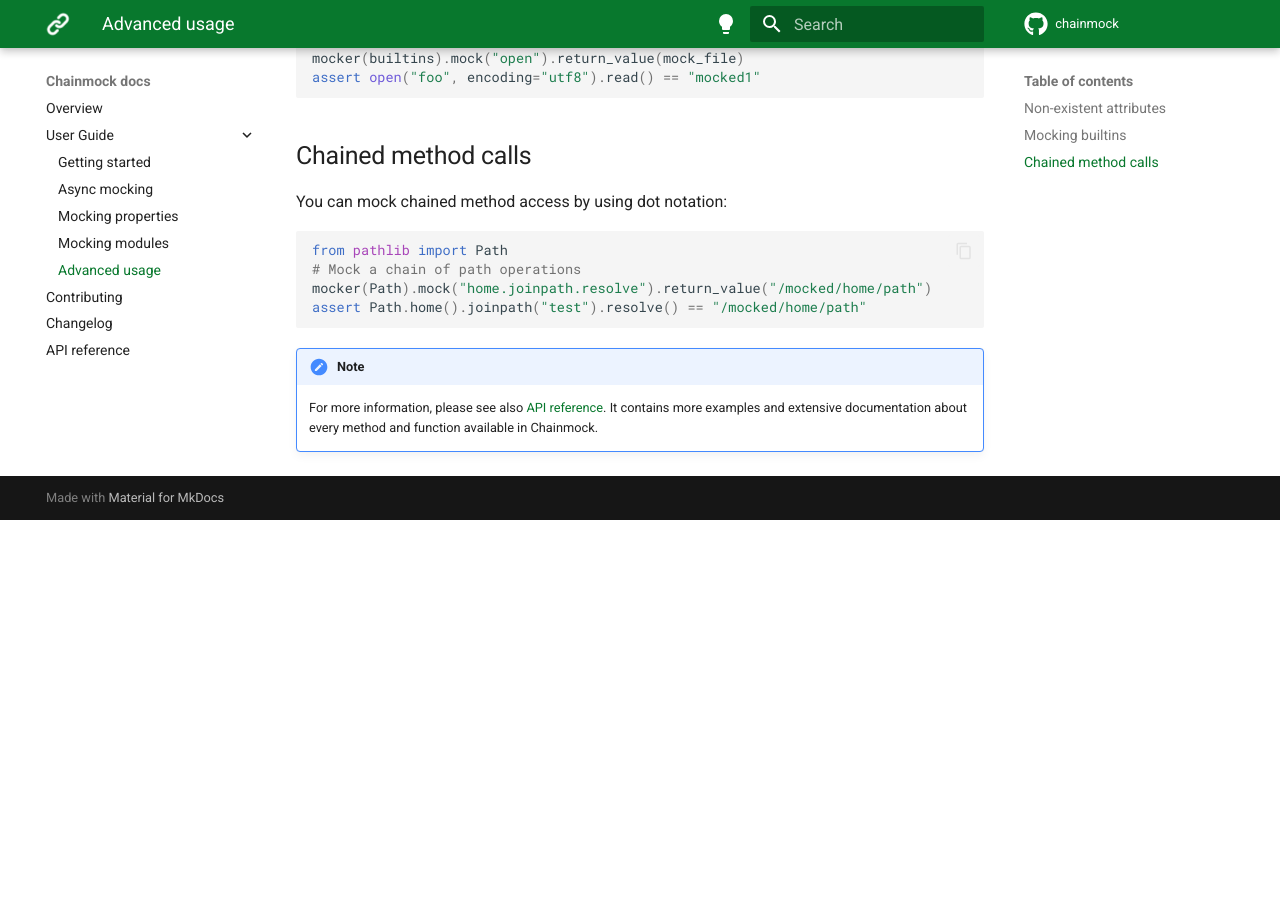
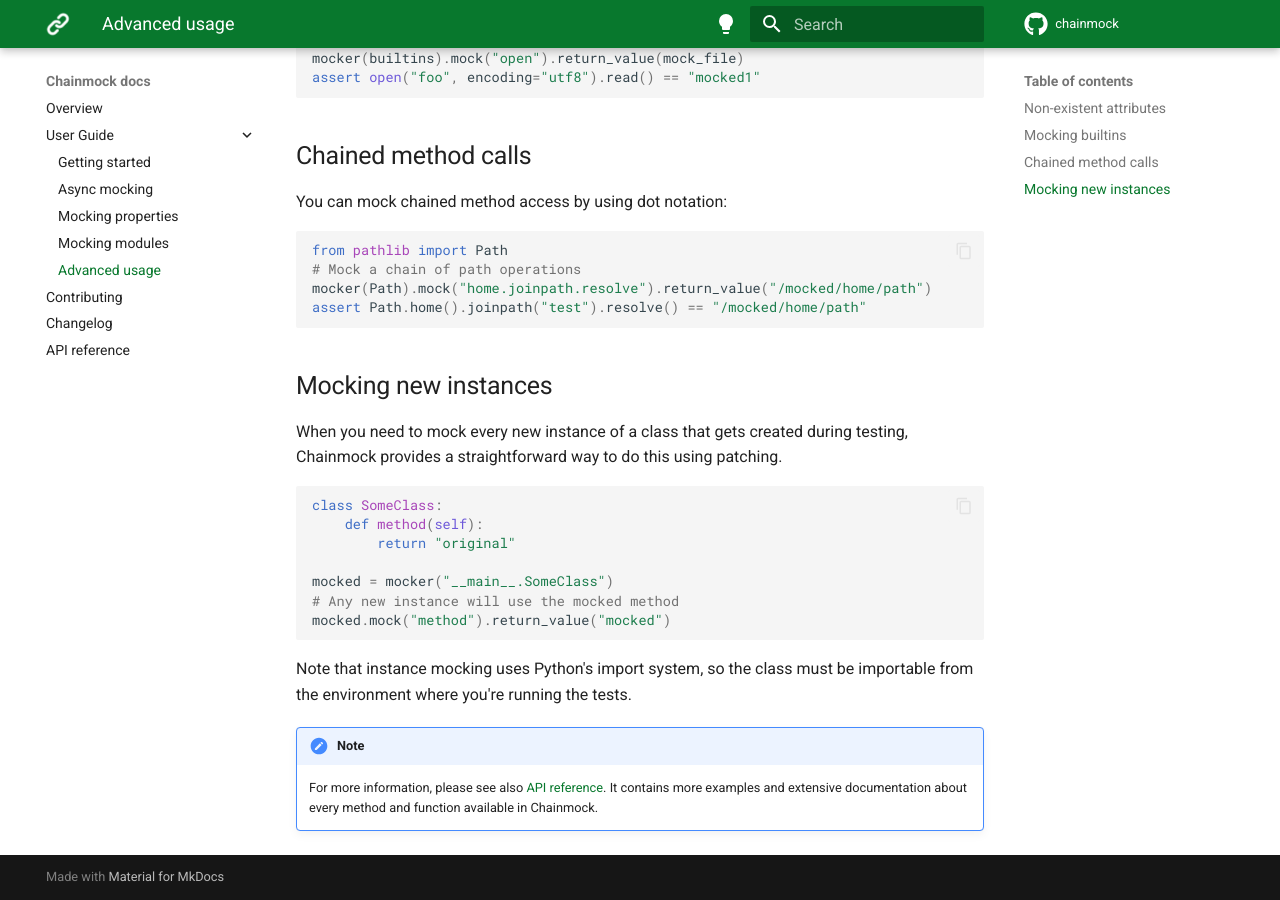
Before and after one commit to ollipa/chainmock, an MkDocs documentation site: the page built from docs/user_guide/advanced_usage.md, in a window 1280 px wide and 900 px high, scrolled down 707 px. Built offline with MkDocs 1.6.1 and Material for MkDocs 9.7.7, drawn with Linux system fonts in a browser that asks for light colours; comment, search, counter and statistics services are not loaded; before the commit the page ends 1227 px from its top, so only the background shows below that.

Commit message:
Add example about mocking new instances

````diff
--- a/docs/user_guide/advanced_usage.md
+++ b/docs/user_guide/advanced_usage.md
@@ -57,6 +57,26 @@
 
 ```
 
+## Mocking new instances
+
+When you need to mock every new instance of a class that gets created during testing, Chainmock provides a straightforward way to do this using patching.
+
+```python
+#! remove-prefix
+>>> class SomeClass:
+...     def method(self):
+...         return "original"
+...
+>>> mocked = mocker("__main__.SomeClass")
+>>> # Any new instance will use the mocked method
+>>> mocked.mock("method").return_value("mocked")
+<chainmock._api.Assert object at ...>
+>>> State.teardown() #! hidden
+
+```
+
+Note that instance mocking uses Python's import system, so the class must be importable from the environment where you're running the tests.
+
 !!! note
 
     For more information, please see also [API reference](../api_reference.md). It contains more examples and extensive documentation about every method and function available in Chainmock.
````
Also changed, not shown: docs/user_guide/getting_started.md (+2 -2 lines).
